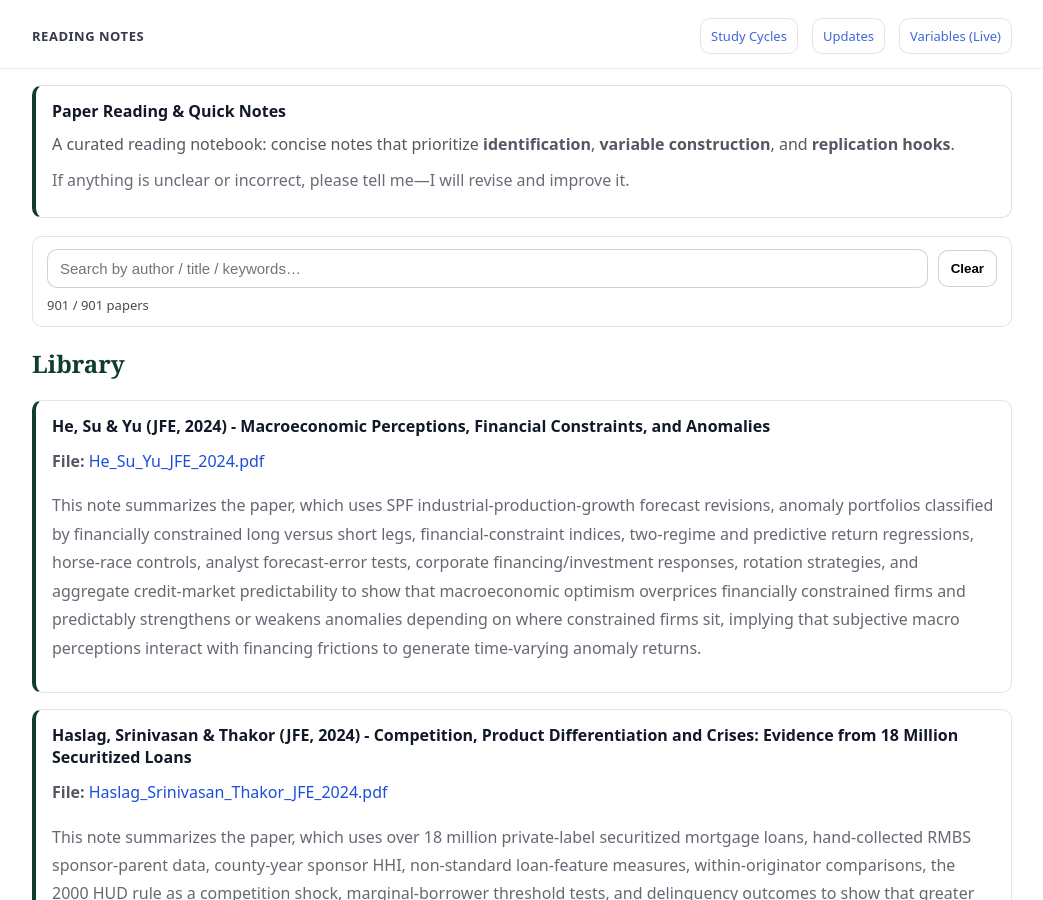
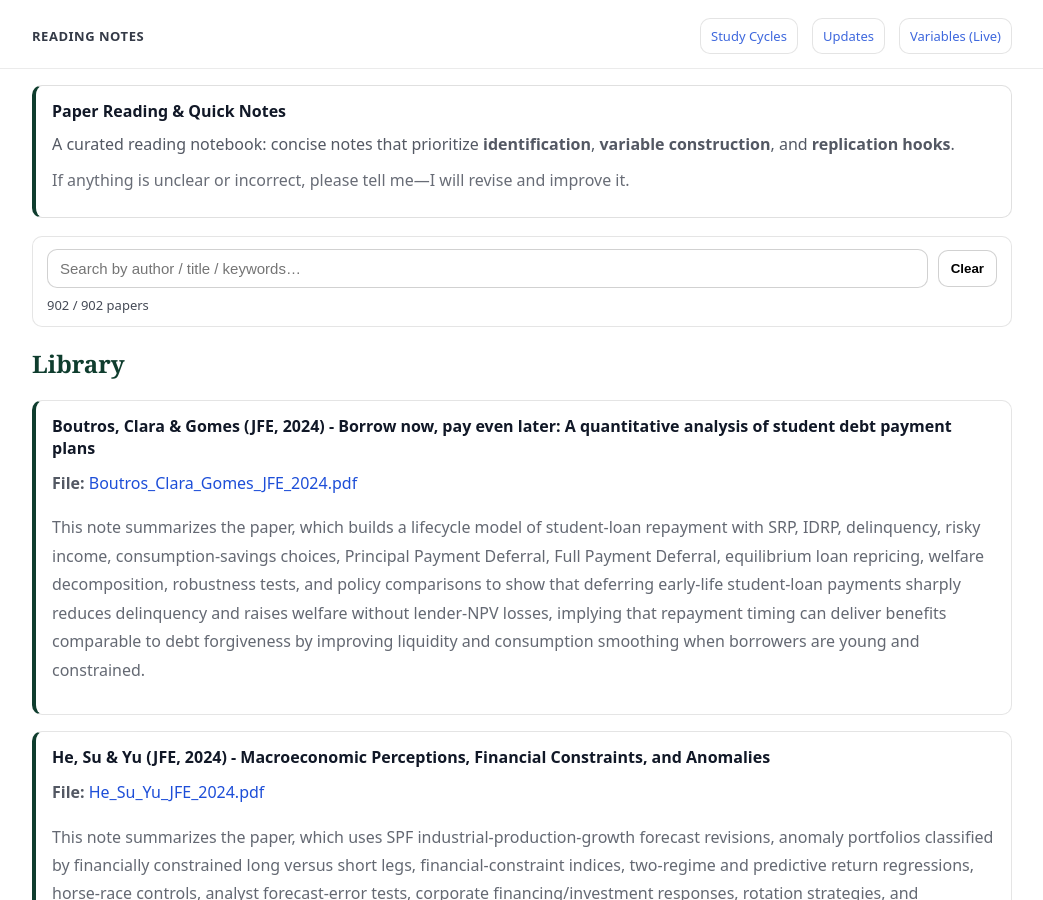
Before and after one commit to yaxinzn/study-archive, a Jekyll site: the page built from reading/index.md, in a window 1280 px wide and 900 px high. Shown: the whole window, without its empty margins (118-1161 px from the left). Built offline with Jekyll 4.4.1, drawn with Linux system fonts in a browser that asks for light colours.

Commit message:
Reading: add/update Boutros_Clara_Gomes_JFE_2024.pdf

```diff
--- a/_data/reading.yml
+++ b/_data/reading.yml
@@ -1,3 +1,7 @@
+- title: "Boutros, Clara & Gomes (JFE, 2024) - Borrow now, pay even later: A quantitative analysis of student debt payment plans"
+  file: "Boutros_Clara_Gomes_JFE_2024.pdf"
+  desc: "This note summarizes the paper, which builds a lifecycle model of student-loan repayment with SRP, IDRP, delinquency, risky income, consumption-savings choices, Principal Payment Deferral, Full Payment Deferral, equilibrium loan repricing, welfare decomposition, robustness tests, and policy comparisons to show that deferring early-life student-loan payments sharply reduces delinquency and raises welfare without lender-NPV losses, implying that repayment timing can deliver benefits comparable to debt forgiveness by improving liquidity and consumption smoothing when borrowers are young and constrained."
+
 - title: "He, Su & Yu (JFE, 2024) - Macroeconomic Perceptions, Financial Constraints, and Anomalies"
   file: "He_Su_Yu_JFE_2024.pdf"
   desc: "This note summarizes the paper, which uses SPF industrial-production-growth forecast revisions, anomaly portfolios classified by financially constrained long versus short legs, financial-constraint indices, two-regime and predictive return regressions, horse-race controls, analyst forecast-error tests, corporate financing/investment responses, rotation strategies, and aggregate credit-market predictability to show that macroeconomic optimism overprices financially constrained firms and predictably strengthens or weakens anomalies depending on where constrained firms sit, implying that subjective macro perceptions interact with financing frictions to generate time-varying anomaly returns."
```
Also changed, not shown: 1 other file.
